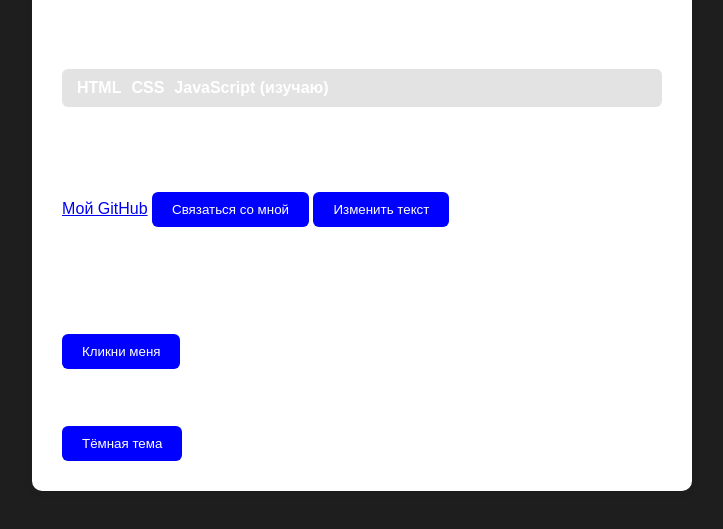
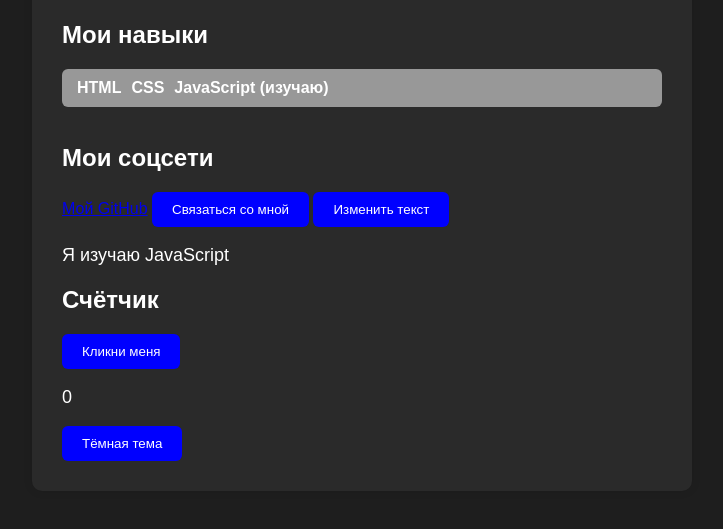
Before and after one commit to artem-verified/portfolio-site, a plain HTML site: page learning-html/index.html in a window 1280 px wide. Both pictures are taken after a click on the button "Тёмная тема". Shown: the part 524-1053 px from the top of the page, without its empty margins (278-1001 px from the left). Drawn offline with Linux system fonts and the light colour scheme.

Commit message:
update dark theme

```diff
--- a/learning-html/style.css
+++ b/learning-html/style.css
@@ -46,7 +46,7 @@ button:hover {
 }
 
 .skills {
-  background: #e3e3e3;
+  background: #e3e3e398;
   padding: 10px 15px;
   border-radius: 6px;
   font-weight: bold;
@@ -89,3 +89,17 @@ button:hover {
   background: #1e1e1e;
   color: white;
 }
+
+.dark .container {
+  background: #2a2a2a;
+}
+
+.dark h2 .dark p {
+  color: #e0e0e0;
+}
+
+body {
+  transition:
+    background 0.3s,
+    color 0.3s;
+}
```
